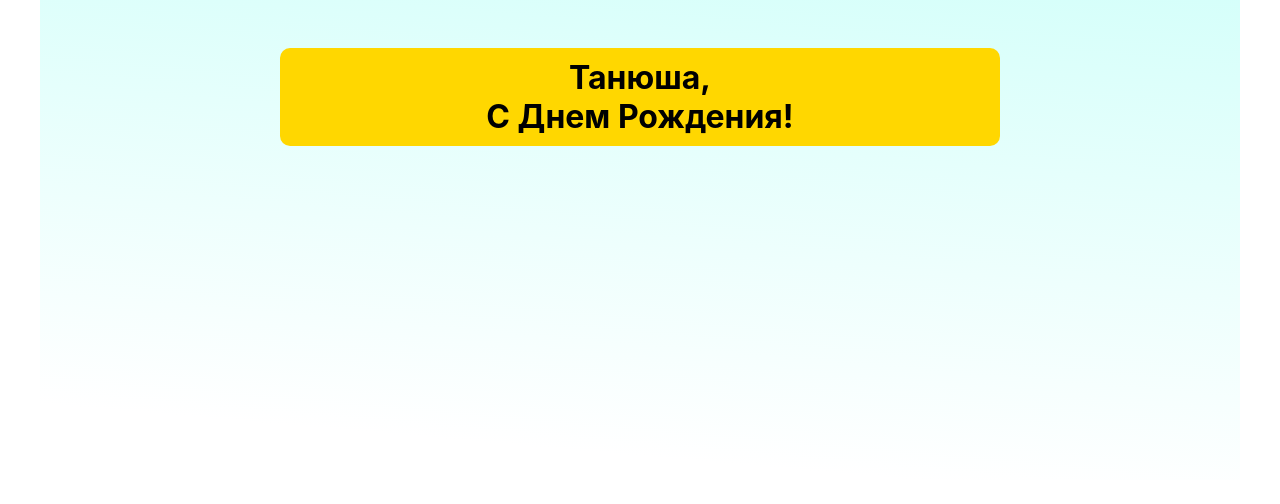
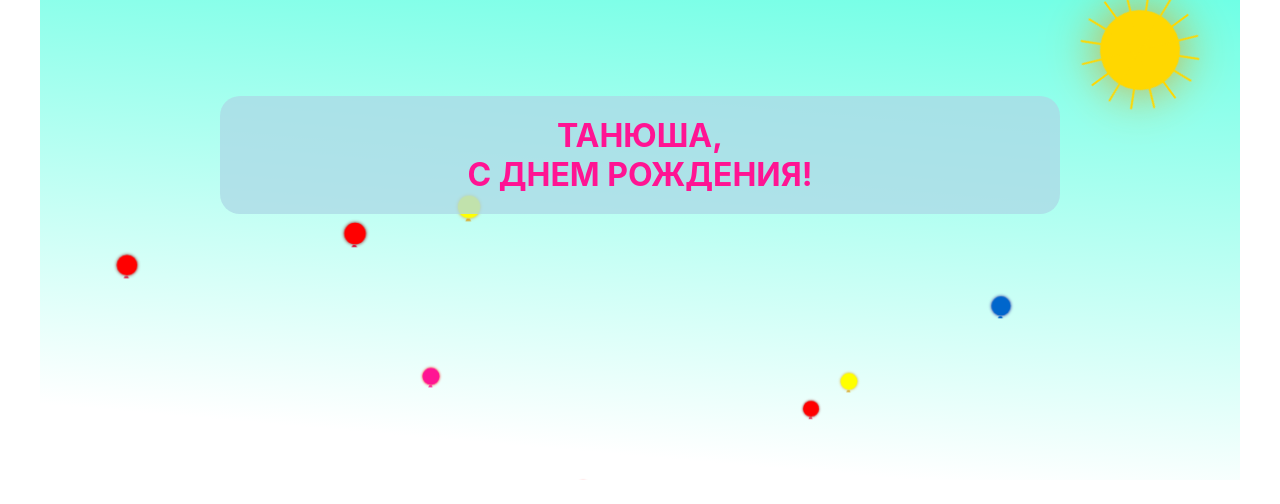
Before and after one commit to DenisPepper/multilayer-layout, a React (Create React App) app: page / in a window 1280 px wide. Shown: the top 504 px of the page. Built offline with nearby package versions, Linux system fonts and the light colour scheme.

Commit message:
Добавит солнце

```diff
--- a/public/index.html
+++ b/public/index.html
@@ -9,25 +9,10 @@
       name="description"
       content="Web site created using create-react-app"
     />
-    <link rel="apple-touch-icon" href="%PUBLIC_URL%/logo192.png" />
     <link rel="preconnect" href="https://fonts.googleapis.com">
     <link rel="preconnect" href="https://fonts.gstatic.com" crossorigin>
     <link href="https://fonts.googleapis.com/css2?family=Raleway:ital,wght@0,400;0,700;1,400;1,700&display=swap" rel="stylesheet">
-    <!--
-      manifest.json provides metadata used when your web app is installed on a
-      user's mobile device or desktop. See https://developers.google.com/web/fundamentals/web-app-manifest/
-    -->
-    <link rel="manifest" href="%PUBLIC_URL%/manifest.json" />
-    <!--
-      Notice the use of %PUBLIC_URL% in the tags above.
-      It will be replaced with the URL of the `public` folder during the build.
-      Only files inside the `public` folder can be referenced from the HTML.
-
-      Unlike "/favicon.ico" or "favicon.ico", "%PUBLIC_URL%/favicon.ico" will
-      work correctly both with client-side routing and a non-root public URL.
-      Learn how to configure a non-root public URL by running `npm run build`.
-    -->
-    <title>Multilayer Layout</title>
+    <title>T, Happy Birthday!</title>
   </head>
   <body>
     <noscript>You need to enable JavaScript to run this app.</noscript>
--- a/src/components/app/app.css
+++ b/src/components/app/app.css
@@ -3,8 +3,8 @@
     max-width: 1200px;
     min-height: 480px;
     margin: 0 auto;
-    background: rgb(255,255,255);
-    background: linear-gradient(5deg, rgba(255,255,255,1) 13%, rgba(48, 255, 231, 0.2) 100%);
+    background: rgb(255, 255, 255);
+    background: linear-gradient(5deg, rgba(255, 255, 255, 1) 13%, rgba(56, 255, 219, 0.72) 100%);
     overflow: hidden;
     position: relative;
     display: grid;
@@ -12,18 +12,88 @@
 }
 
 .app__title {
-    width: 60%;
+    min-width: 70%;
+    max-width: 80%;
     margin: 0;
-    border-radius: 10px;
-    padding: 10px;
-    background-color: gold;
-    text-transform: capitalize;
+    border-radius: 20px;
+    padding: 20px;
+    background-color: rgba(173, 216, 230, 0.75);
+    color: deeppink;
+    text-transform: uppercase;
     position: absolute;
     z-index: 2;
-    top: 10%;
+    top: 20%;
     text-align: center;
     white-space: pre-line;
 }
+
+.sun {
+    position: absolute;
+    right: 5%;
+    top: 2%;
+    width: 80px;
+    height: 80px;
+    background-color: gold;
+    box-shadow: 0 0 50px goldenrod;
+    border-radius: 50%;
+    z-index: 5;
+    animation: sunmove 20s linear infinite;
+}
+
+.sun li {
+    list-style: none;
+    position: absolute;
+    top: 50%;
+    left: 50%;
+    transform: translate(-50%, -50%);
+    width: 120px;
+    height: 2px;
+    border-radius: 1px;
+    background-color: gold;
+}
+
+.sun li:nth-child(1) {
+    transform: translate(-50%, -50%) rotate(22.5deg);
+}
+
+.sun li:nth-child(2) {
+    transform: translate(-50%, -50%) rotate(45deg);
+}
+
+.sun li:nth-child(3) {
+    transform: translate(-50%, -50%) rotate(67.5deg);
+}
+
+.sun li:nth-child(4) {
+    transform: translate(-50%, -50%) rotate(90deg);
+}
+
+.sun li:nth-child(5) {
+    transform: translate(-50%, -50%) rotate(112.5deg);
+}
+
+.sun li:nth-child(6) {
+    transform: translate(-50%, -50%) rotate(135deg);
+}
+
+.sun li:nth-child(7) {
+    transform: translate(-50%, -50%) rotate(157.5deg);
+}
+
+.sun li:nth-child(8) {
+    transform: translate(-50%, -50%) rotate(180deg);
+}
+
+@keyframes sunmove {
+    0% {
+        transform: rotate(0deg);
+    }
+
+    100% {
+        transform: rotate(360deg);
+    }
+}
+
 
 .balls {
     display: flex;
@@ -41,7 +111,7 @@
     border-radius: 50%;
     background-color: yellow;
     box-shadow: 0 0 5px goldenrod;
-    animation: animate 15s linear infinite;
+    animation: animate 2s linear infinite;
 }
 
 .ball:nth-child(even) {
--- a/src/components/app/app.tsx
+++ b/src/components/app/app.tsx
@@ -5,13 +5,23 @@ const BALLS = Array.from({length: 30});
 
 export const App = () => {
 
-    const getStyle = () => ({animationDuration: `${20 / Math.random()}s`} as React.CSSProperties);
+    const getStyle = () => ({animationDuration: `${10 / Math.random()}s`} as React.CSSProperties);
 
     const getClassName = () => Math.random() > 0.5 ? 'ball_option' : 'ball';
 
     return (
         <div className='app'>
             <h1 className='app__title'>{'Танюша,\n с Днем Рождения!'}</h1>
+            <ul className='sun'>
+                <li></li>
+                <li></li>
+                <li></li>
+                <li></li>
+                <li></li>
+                <li></li>
+                <li></li>
+                <li></li>
+            </ul>
             <div className='balls'>
                 {BALLS.map((n, i) => <span key={i} className={getClassName()} style={getStyle()}></span>)}
             </div>
```
